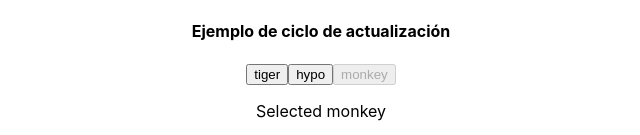
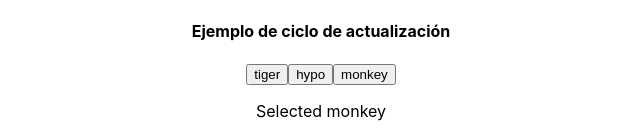
Before and after one commit to hmraul/react-course-udemy-midudev, a React (Create React App) app: page / in a window 1280 px wide. Shown: the top 135 px of the page, without its empty margins (319-959 px from the left). Built offline with nearby package versions, Linux system fonts and the light colour scheme.

Commit message:
Adding a shoulComponentUpdate method

```diff
--- a/src/sections/life-cycle/cicloDeActualizacion.js
+++ b/src/sections/life-cycle/cicloDeActualizacion.js
@@ -21,7 +21,12 @@ class Animal extends Component {
     : null
   }
 
+  shouldComponentUpdate(nextProps) {
+    return this.props.animal !== nextProps.animal
+  }
+
   render() {
+    console.log('-> render')
     return (
       <div>
         <p>Selected {this.props.animal}</p>
@@ -40,7 +45,7 @@ class CicloDeActualizacion extends Component {
   _renderAnimalButton = (animal) => {
   return (
     <button
-      disabled = {animal === this.state.animal}
+      // disabled = {animal === this.state.animal}
       key={animal}
       onClick={() => this.setState({animal: animal})}>
       {animal}
```
